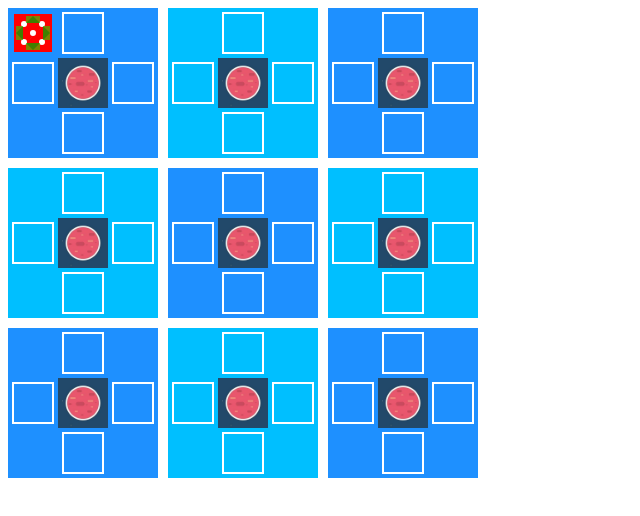
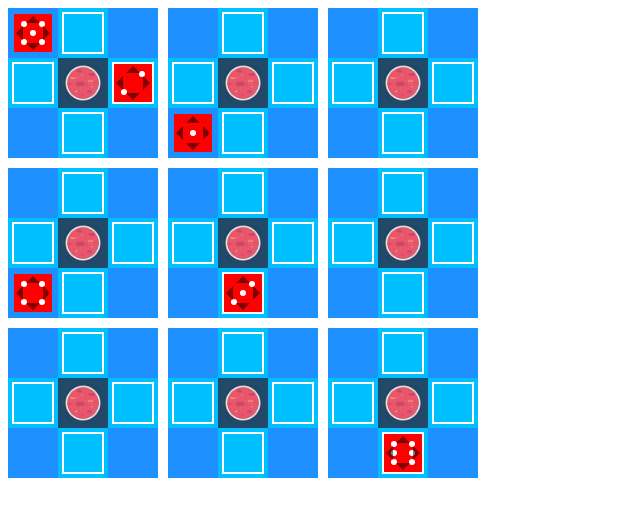
Before and after one commit to LightningB/Quantum, a plain HTML site: page index.html in a window 1280 px wide. Shown: the whole page, without its empty margins (0-640 px from the left). Drawn offline with nearby package versions, Linux system fonts and the light colour scheme.

Commit message:
have drawing completely handled by draw.js, redrawing on ship movement now works, ships are stored in game and drawn by game rather than in their own constructors (maybe need to fix this in ship.move() too)

```diff
--- a/draw.js
+++ b/draw.js
@@ -8,24 +8,30 @@ var Painter = function () {
 	var tileSeparation = 10
 	var innerSquarePadding = 1
 
-	var tileColours = ['rgb(30, 144, 255)', 'rgb(0, 191, 255)']
+	var colours = ['rgb(30, 144, 255)', 'rgb(0, 191, 255)']
 
 	var ship_pixel_padding = 6
 
 
 
-	exports.drawSquare = function (position, colour, orthogonal) {
-
-		ctx.fillStyle = colour
-        ctx.fillRect(position[0], position[1], squareSize, squareSize)
+	exports.drawSquare = function (position, orthogonal) {
 
 		if(orthogonal) {
+
+			ctx.fillStyle = colours[1]
+			ctx.fillRect(position[0], position[1], squareSize, squareSize)
 
 			ctx.strokeStyle = 'rgb(255,255,255)'
 			ctx.lineWidth = 2
 			ctx.strokeRect(position[0] + 5, position[1] + 5, 40, 40)
 
+		} else {
+
+			ctx.fillStyle = colours[0]
+			ctx.fillRect(position[0], position[1], squareSize, squareSize)
+
 		}
+
 
 	}
 
@@ -36,7 +42,16 @@ var Painter = function () {
 
 		var colour = tileColours[(position[0] + position[1])%2]
 
-		Painter.drawSquare(pixelPosition, colour)
+		Painter.drawSquare(pixelPosition, Painter.isOrthogonal(position))
+
+	}
+
+	exports.getTileFromPosition = function (position) {
+
+		var tileX = (position[0] - Math.floor(position[0]%squaresInTile))
+		var tileY = (position[1] - Math.floor(position[1]%squaresInTile))
+
+		return [tileX, tileY]
 
 	}
 
@@ -51,11 +66,10 @@ var Painter = function () {
 				var squarePosition = [tilePixelPosition[0] + i, tilePixelPosition[1] + j]
 				var squarePixelPosition = [tilePixelPosition[0] + i*squareSize, tilePixelPosition[1] + j*squareSize]
 
-                var colour = tileColours[(position[0] + position[1])%2]
-                Painter.drawSquare(squarePixelPosition, colour, (i+j)%2 === 1)
+                Painter.drawSquare(squarePixelPosition, (i+j)%2 === 1)
 
                 if(i === 1 && j === 1){
-                    Painter.drawImage('images/minimalist planet.jpg', tilePixelPosition[0]+i*squareSize, tilePixelPosition[1]+j*squareSize, 2, squareSize, squareSize)
+                    Painter.drawImage('images/minimalist planet.jpg', squarePixelPosition[0], squarePixelPosition[1], 2, squareSize, squareSize)
                 }
             }
         }
@@ -81,24 +95,36 @@ var Painter = function () {
         img.src = image_src
     }
 
-	// might not be necessary, haven't decided whether ships should draw themselves yet (probably not though)
-	exports.drawShip = function (position) {
+	exports.drawShips = function (game) {
 
-		// add the padding for the ship size
-		position = [position[0] + ship_pixel_padding, position[1] + ship_pixel_padding]
+		for(var i = 0; i < game.ships.length; i++) {
+			game.ships[i].draw()
+		}
+
 	}
 
-	exports.drawBoard = function (n, m) {
+	exports.drawBoard = function (game) {
 
-        for(var i = 0; i < n; i++) {
+        for(var i = 0; i < game.board.length; i++) {
 
-            for(var j = 0; j < m; j++) {
+            for(var j = 0; j < game.board[i].length; j++) {
 
                 Painter.drawTile([i, j])
 
             }
         }
+
+		Painter.drawShips(game)
     }
+
+	exports.isOrthogonal = function (position) {
+
+		var X = ((position[0] - Painter.getTileFromPosition(position)[0]))
+		var Y = ((position[1] - Painter.getTileFromPosition(position)[1]))
+
+		return (Math.abs(X-Y) === 1)
+
+	}
 
 	return exports
 
--- a/game.js
+++ b/game.js
@@ -1,7 +1,8 @@
 "use strict";
 
+var squaresInTile = 3
+
 var Game = function () {
-
 
 	var ShipEnum = {
                         RED:'rgb(255,0,0)',
@@ -11,9 +12,9 @@ var Game = function () {
                         EMPTY:'rgba(0,0,0,0)'
                     }
 
-	var game = function () {
+	var game = function (N, M) {
 
-		this.board = this.createBoard(3,3)
+		this.board = this.createBoard(N, M)
 		this.ships = []
 
 	}
@@ -23,7 +24,6 @@ var Game = function () {
 					position[1]*squareSize + tileSeparation*Math.floor(this.position[1]/3)]
 	}
 
-	//0 is empty,
 	game.prototype.createBoard = function (N,M) {
 
 		var board = []
@@ -58,22 +58,25 @@ var Game = function () {
 		}
 	}
 
-	game.drawTile = function (position) {
-		var pixel_position = convertPosToPixelPos(position)
-		Painter.drawTile(pixel_position)
-	}
+	// game.prototype.drawTile = function (position) {
+	// 	var pixel_position = convertPosToPixelPos(position)
+	// 	Painter.drawTile(pixel_position)
+	// }
 
-	game.drawShip = function (position) {
-		var pixel_position = convertPosToPixelPos(position)
-		Painter.drawShip(pixel_position)
+	game.prototype.addShips = function (ships) {
+
+		for(var i = 0; i < ships.length; i++) {
+			this.ships.push(ships[i])
+		}
+
 	}
 
 
 
 	 return {
-        create: function () {
+        create: function (N, M) {
 
-            return new game();
+            return new game(N, M);
 
         }
     }
--- a/index.html
+++ b/index.html
@@ -2,10 +2,10 @@
     <header>
         <title>Quantum</title>
         <script src="https://code.jquery.com/jquery-1.11.3.min.js"></script>
-        <script src="draw.js"></script>
         <script src="ship.js"></script>
         <script src="player.js"></script>
         <script src="game.js"></script>
+        <script src="draw.js"></script>
         <script src="quantum.js"></script>
 
     </header>
--- a/quantum.js
+++ b/quantum.js
@@ -3,7 +3,6 @@
 
 var ctx;
 var canvas;
-var ships;
 
 var DirectionEnum = {
                         UP:1,
@@ -25,24 +24,25 @@ $(document).ready(function(){
     canvas = document.getElementById("canvas");
     ctx = canvas.getContext('2d');
 
-    canvas.width = $(window).width()
-    canvas.height = document.documentElement.clientHeight
 
+    var game = Game.create(3, 3)
+    console.log("game created")
+    console.log(game.board)
 
-    Painter.drawBoard(3,3)
-
-    ships = [
+    game.addShips([
                     Ship.create('rgb(255,0,0)', [0,0], 5),
-                    /*Ship.create('rgb(255,0,0)', [4,5], 3),
+                    Ship.create('rgb(255,0,0)', [4,5], 3),
                     Ship.create('rgb(255,0,0)', [3,2], 1),
                     Ship.create('rgb(255,0,0)', [2,1], 2),
                     Ship.create('rgb(255,0,0)', [0,5], 4),
-                    Ship.create('rgb(255,0,0)', [7,8], 6)*/
-                ]
+                    Ship.create('rgb(255,0,0)', [7,8], 6)
+                ])
 
-    var game = Game.create()
-    console.log("game created")
-    console.log(game.board)
+    Painter.drawBoard(game)
+    Inputs.initialiseShipMovementArrows(game)
+
+
+
 
 });
 
@@ -57,5 +57,44 @@ var Inputs = function () {
                     && y-margin >= destY && y-margin <= destY+height)
     }
 
+    exports.initialiseShipMovementArrows = function (game) {
+
+        canvas.addEventListener('mousedown', function (e) {
+
+            var i
+            for(i = 0; i < game.ships.length; i++) {    //1 should be 6, just testing
+                var curr = game.ships[i]
+                if(Inputs.isInside(e.clientX, e.clientY, curr.pixel_position[0], curr.pixel_position[1], 38, 38)) {
+                    switch (curr.isArrow(e.clientX, e.clientY)) {
+
+                        case DirectionEnum.UP:
+                            //console.log("UP");
+                            curr.move([curr.position[0], curr.position[1]-1]);
+                            break;
+
+                        case DirectionEnum.DOWN:
+                            //console.log("DOWN");
+                            curr.move([curr.position[0], curr.position[1]+1]);
+                            break;
+
+                        case DirectionEnum.LEFT:
+                            //console.log("LEFT");
+                            curr.move([curr.position[0]-1, curr.position[1]]);
+                            break;
+
+                       case DirectionEnum.RIGHT:
+                            //console.log("RIGHT");
+                            curr.move([curr.position[0]+1, curr.position[1]]);
+                            break;
+
+                        case DirectionEnum.NONE:
+                            //console.log("NONE");
+                    }
+                }
+            }
+        })
+
+    }
+
     return exports
 }();
--- a/ship.js
+++ b/ship.js
@@ -26,14 +26,12 @@ var Ship = function () {
 
             //also test for centre tile spaces (planets)
 
-            Painter.drawSquareByBoardPosition(position)
+            Painter.drawSquareByBoardPosition(this.position)
 
             this.position = position;
             this.calculate_pixel_position()
             this.draw()
 
-            console.log(this.position)
-            console.log(this.pixel_position)
         }
 
     }
@@ -136,14 +134,6 @@ var Ship = function () {
         this.drawNumbers()
         this.drawArrows()
 
-
-        //highlight rectangles containing arrows (that are meant to detect clicks)
-        ctx.fillStyle ='rgba(0,255,0,0.5)'
-        ctx.fillRect(this.pixel_position[0] + (shipSize/2 - arrowSize), this.pixel_position[1] + paddingSize, arrowSize*2, arrowSize)
-        ctx.fillRect(this.pixel_position[0] + (shipSize/2 - arrowSize), this.pixel_position[1] + (shipSize - paddingSize - arrowSize), arrowSize*2, arrowSize)
-        ctx.fillRect(this.pixel_position[0] + paddingSize, this.pixel_position[1] + (shipSize/2 - arrowSize), arrowSize, arrowSize*2)
-        ctx.fillRect(this.pixel_position[0] + (shipSize - paddingSize - arrowSize) ,this.pixel_position[1] + (shipSize/2 - arrowSize), arrowSize, arrowSize*2)
-
     }
 
     ship.prototype.isArrow = function (x,y) {
@@ -164,52 +154,12 @@ var Ship = function () {
         }
     }
 
-    ship.prototype.initialiseArrows = function () {
-
-        canvas.addEventListener('mousedown', function (e) {
-
-            var i
-            for(i = 0; i < ships.length; i++) {    //1 should be 6, just testing
-                var curr = ships[i]
-                if(Inputs.isInside(e.clientX, e.clientY, curr.pixel_position[0], curr.pixel_position[1], shipSize, shipSize)) {
-                    switch (curr.isArrow(e.clientX, e.clientY)) {
-
-                        case DirectionEnum.UP:
-                            console.log("UP");
-                            curr.move([curr.position[0], curr.position[1]-1]);
-                            break;
-
-                        case DirectionEnum.DOWN:
-                            console.log("DOWN");
-                            curr.move([curr.position[0], curr.position[1]+1]);
-                            break;
-
-                        case DirectionEnum.LEFT:
-                            console.log("LEFT");
-                            curr.move([curr.position[0]-1, curr.position[1]]);
-                            break;
-
-                       case DirectionEnum.RIGHT:
-                            console.log("RIGHT");
-                            curr.move([curr.position[0]+1, curr.position[1]]);
-                            break;
-
-                        case DirectionEnum.NONE:
-                            console.log("NONE");
-                    }
-                }
-            }
-        })
-    }
 
     return {
         create: function (colour, position, type) {
 
-            var new_ship = new ship(colour, position, type);
-            new_ship.draw()
-            new_ship.initialiseArrows()
+            return new ship(colour, position, type);
 
-            return new_ship
         }
     }
 }();
```
